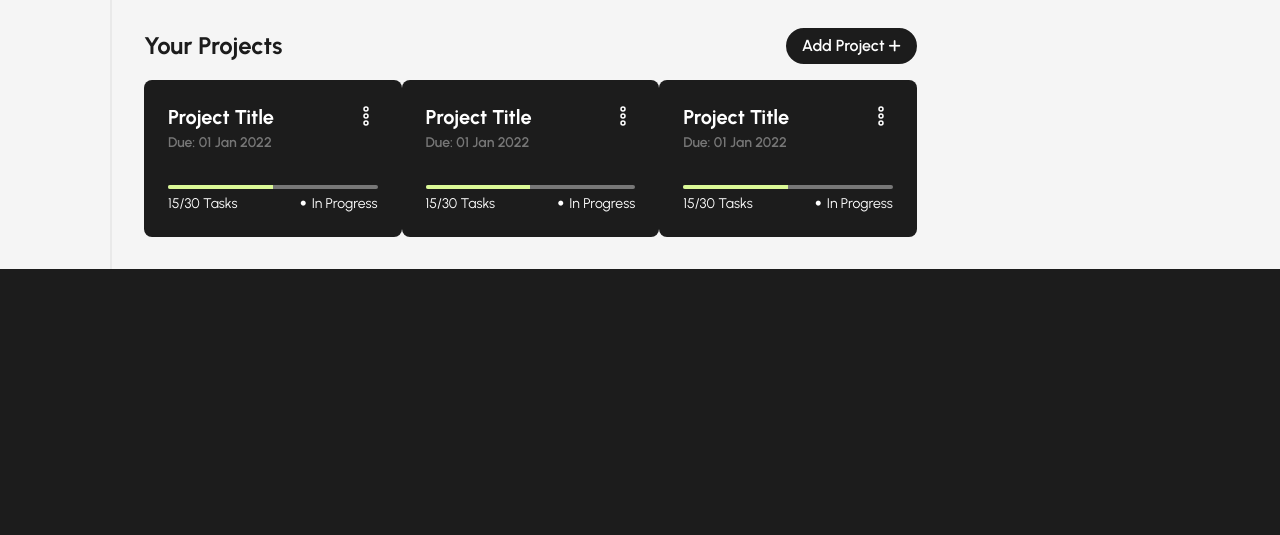
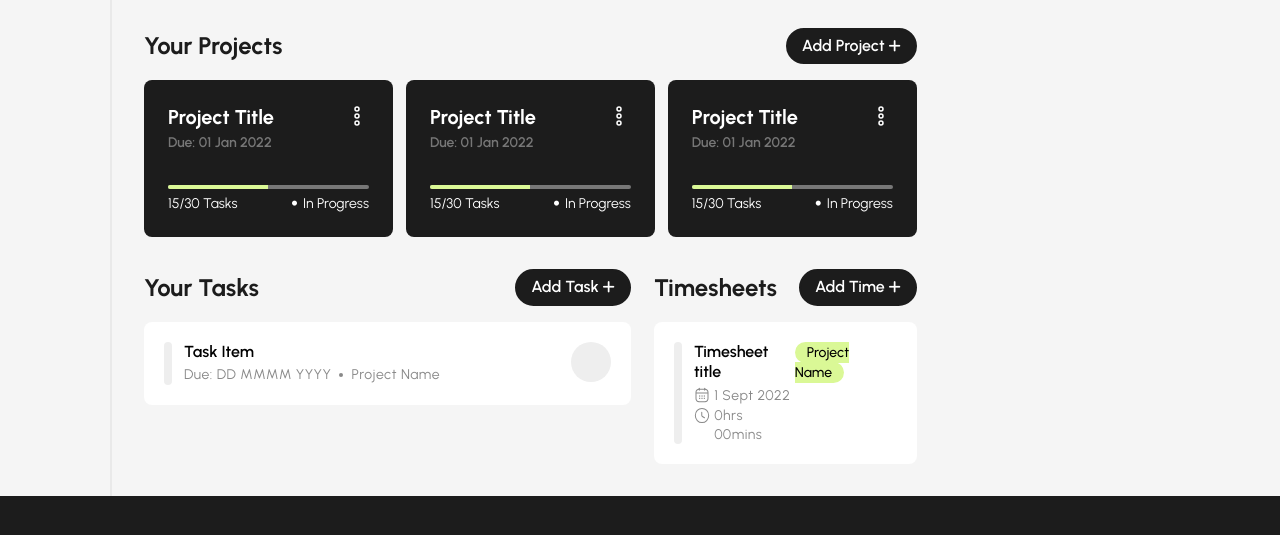
Before and after one commit to CharlesCraik/Task, a plain HTML site: page Task/index.html in a window 1280 px wide. Shown: the part 201-736 px from the top of the page. Drawn offline with Linux system fonts and the light colour scheme.

Commit message:
Add files via upload

```diff
--- a/Task/index.html
+++ b/Task/index.html
@@ -1,6 +1,7 @@
 <!DOCTYPE html>
 <html lang="en-us">
   <head>
+      <title>Task</title>
     <link rel="stylesheet" href="style.css">
     <script src="https://kit.fontawesome.com/8f070deca5.js" crossorigin="anonymous"></script>
   </head>
@@ -36,7 +37,7 @@
             <div class="projects-container">
                 <div class="content-title-container row">
                     <h3 class="content-title">Your Projects</h3>
-                    <button class="btn primary">Add Project <i class="fa-solid fa-plus btn-icon"></i></button>
+                    <button class="btn primary" id="newProject">Add Project <i class="fa-solid fa-plus btn-icon"></i></button>
                 </div>
                 <ul class="projects-list" id="mainProjects">
                     <li class="project-item">
@@ -131,6 +132,52 @@
                     </li>
                 </ul>
             </div>
+            <div class="task-time-container row">
+                <div class="latest-tasks-container">
+                    <div class="content-title-container row">
+                        <h3 class="content-title">Your Tasks</h3>
+                        <button class="btn primary" id="newTask">Add Task <i class="fa-solid fa-plus btn-icon"></i></button>
+                    </div>
+                    <ul class="tasks-list" id="latestTasks">
+                        <li class="task-item">
+                            <div class="task-details">
+                                <h5>Task Item</h5>
+                                <div class="task-data">
+                                    <span class="task-due-date">Due: DD MMMM YYYY</span>
+                                    <img src="media/Dot.svg" class="data-separator">
+                                    <span class="task-project">Project Name</span>
+                                </div>
+                            </div>
+                            <label class="task-marker-container">
+                                <input type="checkbox" class="task-marker">
+                                <span class="task-marker-display"><img src="media/check.svg"></span>
+                            </label>
+                        </li>
+                    </ul>
+                </div>
+                <div class="latest-timesheets-container">
+                    <div class="content-title-container row">
+                        <h3 class="content-title">Timesheets</h3>
+                        <button class="btn primary" id="newTimesheet">Add Time <i class="fa-solid fa-plus btn-icon"></i></button>
+                    </div>
+                    <ul class="timesheet-list" id="latestTimeSheets">
+                        <li class="timesheet-item">
+                            <div class="timesheet-details column">
+                                <h5 id="timesheetName">Timesheet title</h5>
+                                <div class="timesheet-data">
+                                    <span class="timesheet-date" id="timesheetDate"><img src="media/Calendar.svg"> 1 Sept 2022</span>
+                                    <span class="timesheet-time" id="timesheetTime"><img src="media/Clock.svg"> 0hrs 00mins</span>
+                                </div>
+                            </div>
+                            <div class="timesheet-project-container">
+                                <span class="timesheet-project" id="timesheetProject">
+                                    Project Name
+                                </span>
+                            </div>
+                        </li>
+                    </ul>
+                </div>
+            </div>
         </div>
     </section>
     <script src="script.js"></script>
--- a/Task/style.css
+++ b/Task/style.css
@@ -25,6 +25,12 @@ h3 {
     font-size: 24px;
     font-weight: 700;
     color: #1c1c1c;
+}
+
+h5 {
+    font-weight: 600;
+    font-size: 1em;
+    margin-bottom: 4px;
 }
 
 ul li, ol li {
@@ -101,6 +107,10 @@ span.subtitle {
     height: 100%;
 }
 
+img.data-separator {
+    margin: 0 8px;
+}
+
 /*Details*/
 header.header-wrap {
     margin: 0 auto;
@@ -145,6 +155,7 @@ section.main-viewport {
 
 .projects-container {
     width: 70%;
+    margin-bottom: 2em;
 }
 
 ul.projects-list {
@@ -157,7 +168,8 @@ li.project-item {
     padding: 1.5em;
     background: #1c1c1c;
     border-radius: 8px;
-    width: 28%;
+    max-width: 28%;
+    min-width: 26%;
 }
 
 h5.project-title {
@@ -208,3 +220,150 @@ span.project-progress-status {
     flex-direction: row;
     align-items: center;
 }
+
+.latest-tasks-container {
+    width: 63%;
+    min-width: 63%;
+    display: block;
+}
+
+li.task-item {
+    background: #fff;
+    padding: 20px;
+    border-radius: 8px;
+    display: flex;
+    flex-direction: row;
+    justify-content: space-between;
+    align-items: flex-start;
+    margin-bottom: 20px;
+}
+
+li.task-item:last-child{
+    margin-bottom: 0;
+}
+
+.task-details:before {
+    content: '';
+    background: #eee;
+    width: 8px;
+    height: 100%;
+    position: absolute;
+    left: 0;
+    border-radius: 50px;
+}
+
+.task-details {
+    position: relative;
+    padding-left: 20px;
+}
+
+.task-data {
+    display: flex;
+    align-items: center;
+}
+
+.task-data > span {
+    color: #898989;
+    font-weight: 400;
+    font-size: 14px;
+    letter-spacing: 0.5px;
+}
+
+label.task-marker-container {
+    width: 40px;
+    height: 40px;
+    background: #eee;
+    border-radius: 50%;
+    position: relative;
+    cursor: pointer;
+    overflow: hidden;
+}
+
+input.task-marker {
+    width: 100%;
+    height: 100%;
+    opacity: 0;
+    cursor: pointer;
+}
+
+span.task-marker-display {
+    position: absolute;
+    left: 0;
+    width: 100%;
+    height: 100%;
+    display: none;
+}
+
+span.task-marker-display img {
+    width: 100%;
+    height: 100%;
+}
+
+.task-time-container {
+    width: 70%;
+    align-items: flex-start;
+}
+
+.latest-timesheets-container {
+    width: 34%;
+    display: block;
+    padding-left: 3%;
+}
+
+li.timesheet-item {
+    background: #fff;
+    padding: 20px;
+    display: flex;
+    flex-direction: row;
+    align-items: flex-start;
+    justify-content: space-between;
+    border-radius: 8px;
+    margin-bottom: 20px;
+}
+
+li.timesheet-item:last-child{
+    margin-bottom: 0;
+}
+
+.timesheet-details {
+    align-items: flex-start;
+    position: relative;
+    padding-left: 20px;
+}
+
+.timesheet-data > span {
+    color: #898989;
+    display: flex;
+    flex-direction: row;
+    align-items: flex-start;
+    font-size: 14px;
+    font-weight: 400;
+    letter-spacing: 0.5px;
+    margin-bottom: 2px;
+}
+
+.timesheet-data > span:last-child {
+    margin: 0;
+}
+
+.timesheet-details:before {
+    content: '';
+    width: 8px;
+    height: 100%;
+    background: #eee;
+    position: absolute;
+    left: 0;
+    border-radius: 50px;
+}
+
+span.timesheet-project {
+    background: #daf896;
+    font-size: 14px;
+    padding: 2px 12px;
+    border-radius: 50px;
+    font-weight: 500;
+}
+
+.timesheet-data > span img {
+    margin-right: 4px;
+}
```
Also changed, not shown: Task/media/Calendar.svg (added), Task/media/Clock.svg (added), Task/media/Dot.svg (added), Task/media/check.svg (added).
